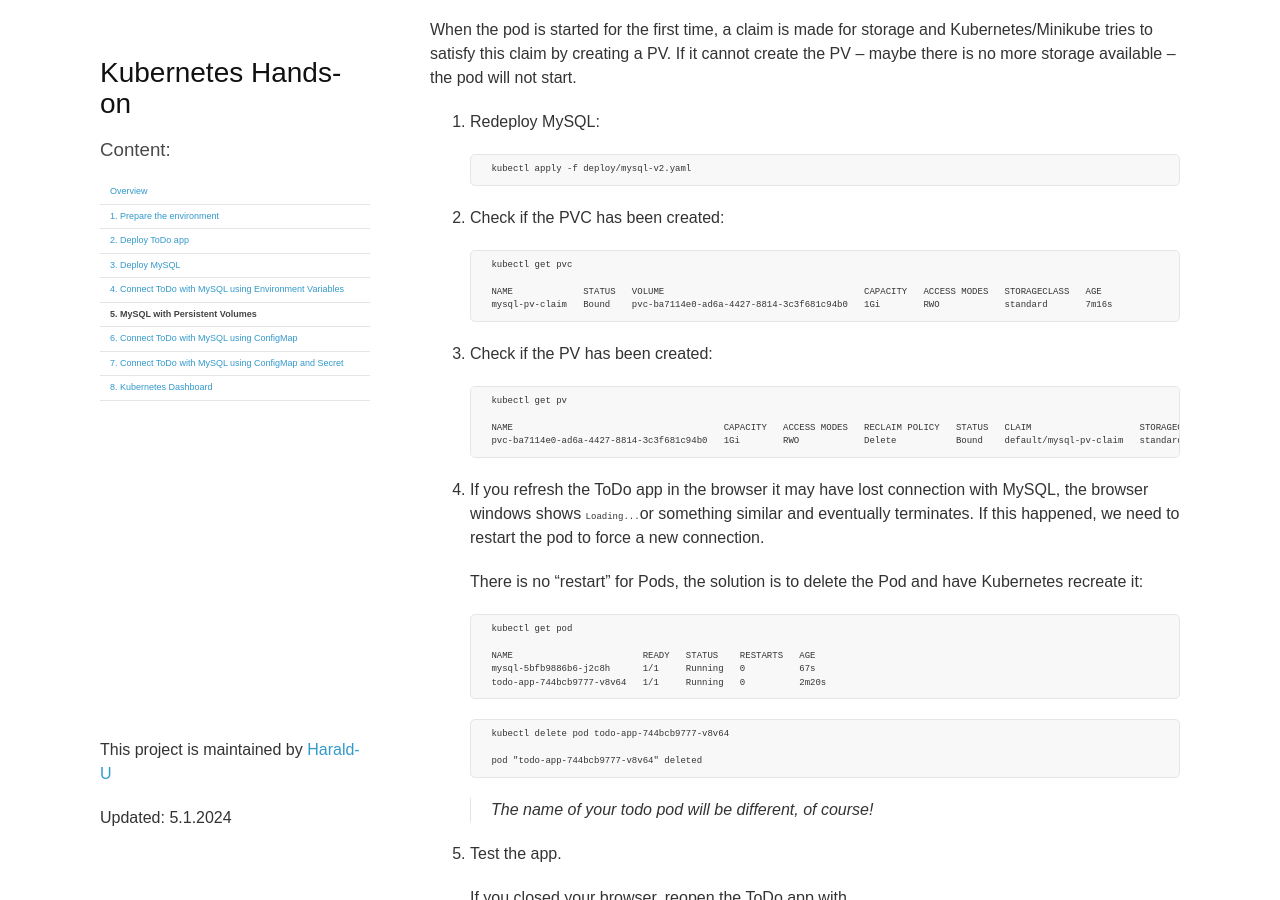
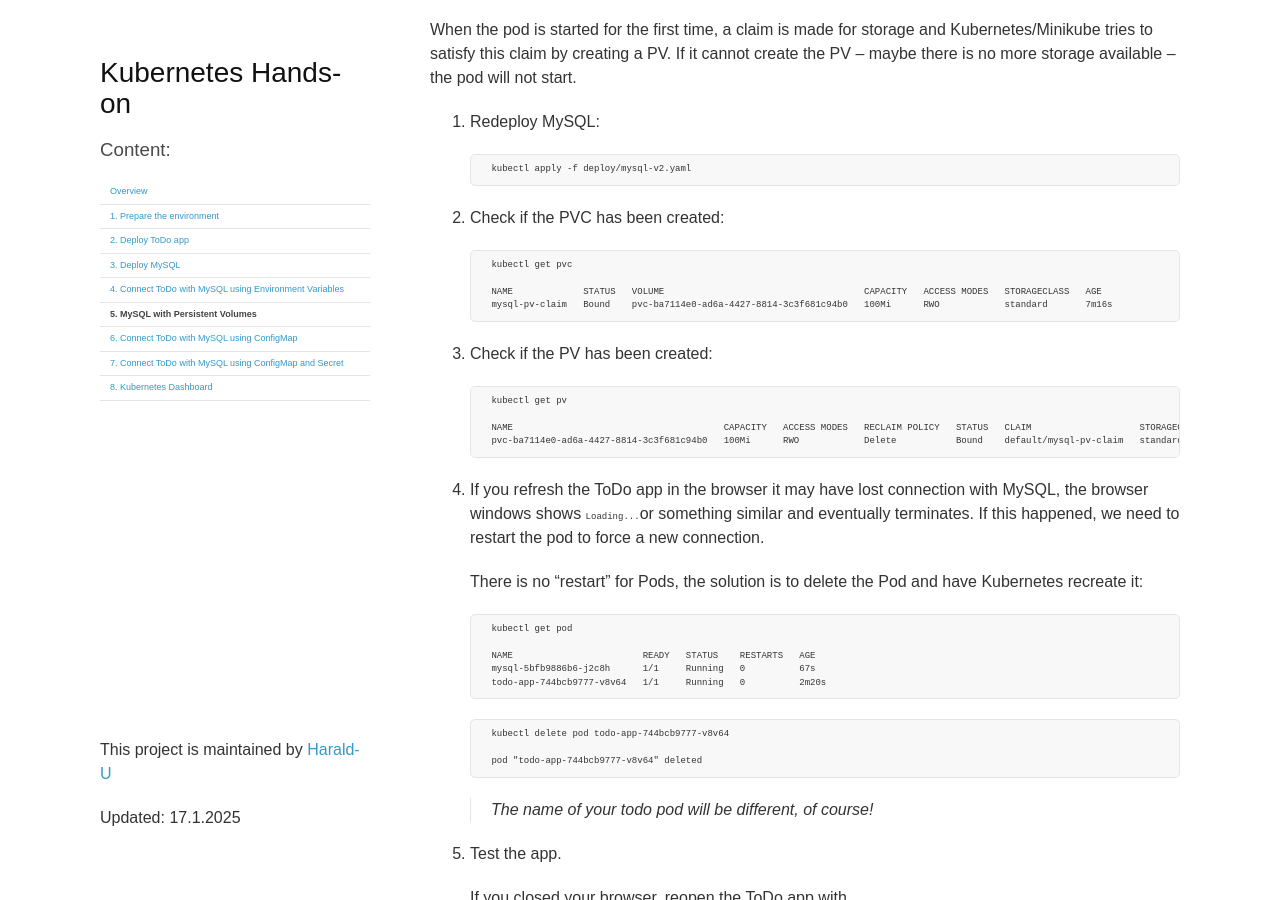
Before and after one commit to Harald-U/kubernetes-handson, a Jekyll site: the page built from docs/lab5.md, in a window 1280 px wide and 900 px high, scrolled down 1586 px. Built offline with Jekyll 4.4.1, drawn with Linux system fonts in a browser that asks for light colours; our own code applies the rules of GitHub Pages for plain Markdown files; the repository's description, which GitHub fills in, is left out; some of the changed text lies outside the part shown.

````diff
--- a/_config.yml
+++ b/_config.yml
@@ -1,6 +1,6 @@
 theme: jekyll-theme-minimal
 title: Kubernetes Hands-on
-updated: 5.1.2024
+updated: 17.1.2025
 show_downloads: False
 navigation:
   - title: Overview
--- a/docs/lab5.md
+++ b/docs/lab5.md
@@ -30,7 +30,7 @@ spec:
     - ReadWriteOnce
   resources:
     requests:
-      storage: 1Gi
+      storage: 100Mi
 ```
 
 In Kubernetes there are 3 possible accessModes:
@@ -41,7 +41,7 @@ In Kubernetes there are 3 possible accessModes:
 
 The Minikube storage class HostPath only supports ReadWriteOnce.
 
-In our example, 1 GB of storage is requested.
+In our example, 100 MB of storage is requested (100Mi).
 
 The new deployment configuration looks like this:
 
@@ -98,7 +98,7 @@ When the pod is started for the first time, a claim is made for storage and Kube
     kubectl get pvc
 
     NAME             STATUS   VOLUME                                     CAPACITY   ACCESS MODES   STORAGECLASS   AGE
-    mysql-pv-claim   Bound    pvc-ba7114e0-ad6a-4427-8814-3c3f681c94b0   1Gi        RWO            standard       7m16s
+    mysql-pv-claim   Bound    pvc-ba7114e0-ad6a-4427-8814-3c3f681c94b0   100Mi      RWO            standard       7m16s
     ```
 
 3. Check if the PV has been created:
@@ -107,7 +107,7 @@ When the pod is started for the first time, a claim is made for storage and Kube
     kubectl get pv
 
     NAME                                       CAPACITY   ACCESS MODES   RECLAIM POLICY   STATUS   CLAIM                    STORAGECLASS   REASON   AGE
-    pvc-ba7114e0-ad6a-4427-8814-3c3f681c94b0   1Gi        RWO            Delete           Bound    default/mysql-pv-claim   standard                8m57s
+    pvc-ba7114e0-ad6a-4427-8814-3c3f681c94b0   100Mi      RWO            Delete           Bound    default/mysql-pv-claim   standard                8m57s
     ```
 
 4. If you refresh the ToDo app in the browser it may have lost connection with MySQL, the browser windows shows `Loading...`or something similar and eventually terminates. If this happened, we need to restart the pod to force a new connection.
````
Also changed, not shown: index.md (+2 -2 lines).
